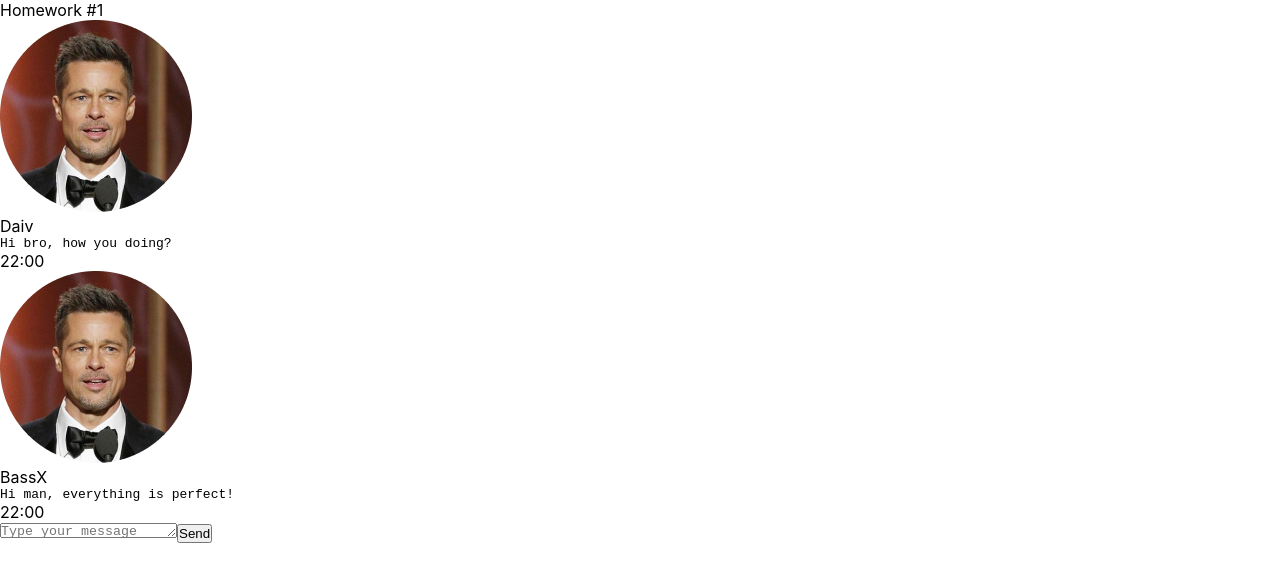
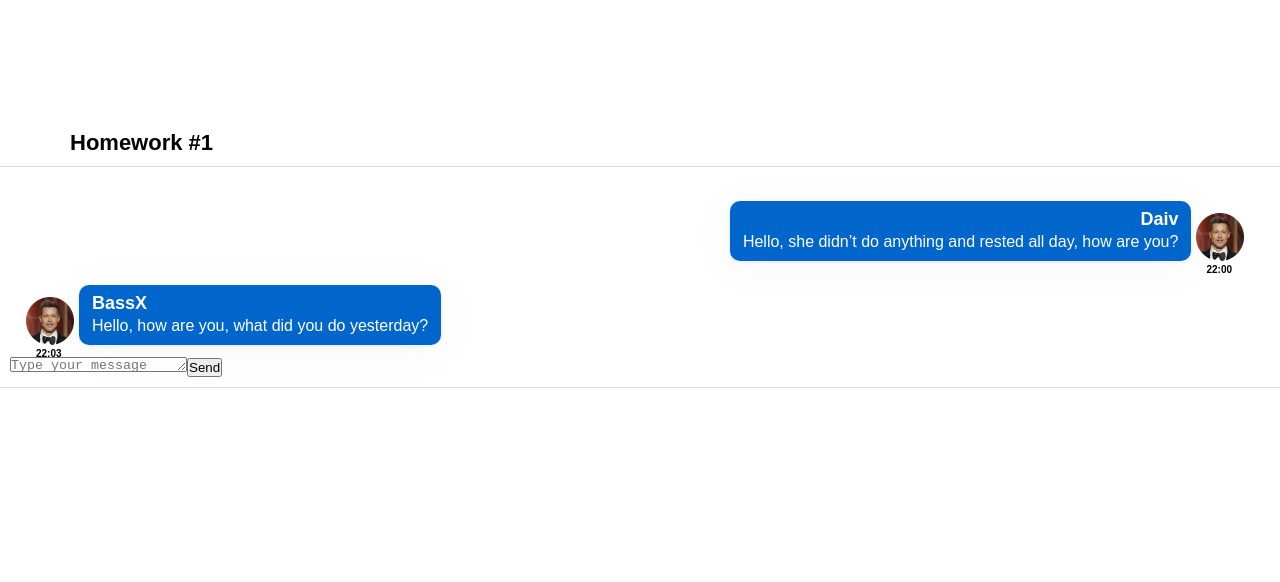
Before and after one commit to dnisaev/homework-s2, a React (Create React App) app: page / in a window 1280 px wide. Shown: the top 582 px of the page. Built offline with nearby package versions, Linux system fonts and the light colour scheme.

Commit message:
add CSS to messages

```diff
--- a/src/s1-main/App.module.css
+++ b/src/s1-main/App.module.css
@@ -3,9 +3,19 @@
 }
 
 .hw {
-
+    position: relative;
+    width: auto;
+    min-width: 360px;
+    margin-top: 10px;
+    padding: 10px;
+    border-top: 1px solid #D9D9D9;
+    border-bottom: 1px solid #D9D9D9;
 }
 
 .hwTitle {
-
+    margin: 130px 0 0 70px;
+    color: #000;
+    font-family: Montserrat, sans-serif;
+    font-size: 22px;
+    font-weight: 600;
 }
--- a/src/s2-homeworks/hw01/HW1.tsx
+++ b/src/s2-homeworks/hw01/HW1.tsx
@@ -34,7 +34,7 @@ export const message0: MessageType = {
         name: 'Daiv',  // можно менять
     },
     message: {
-        text: 'Hi bro, how you doing?', // можно менять
+        text: 'Hello, she didn’t do anything and rested all day, how are you?', // можно менять
         time: '22:00', // можно менять
     },
 }
@@ -45,8 +45,8 @@ export const friendMessage0: MessageType = {
         name: 'BassX', // можно менять
     },
     message: {
-        text: 'Hi man, everything is perfect!', // можно менять
-        time: '22:00', // можно менять
+        text: 'Hello, how are you, what did you do yesterday?', // можно менять
+        time: '22:03', // можно менять
     },
 }
 
--- a/src/s2-homeworks/hw01/friend-message/FriendMessage.module.css
+++ b/src/s2-homeworks/hw01/friend-message/FriendMessage.module.css
@@ -1,17 +1,33 @@
 .friendMessage {
-
+    position: relative;
+    margin-left: 16px;
 }
 
 .friendImageAndText {
+    display: flex;
+    flex-direction: row;
+    align-items: flex-end;
 
+    margin-top: 24px;
 }
 
 .friendImageAndText img {
-
+    position: relative;
+    width: 48px;
+    height: 48px;
 }
 
 .friendText {
+    width: auto;
+    max-width: 540px;
+    min-height: 60px;
+    padding: 8px 13px;
+    margin-left: 5px;
 
+    background-color: #06C;
+    border-radius: 10px;
+    filter: drop-shadow(0px 1px 2px rgba(29, 33, 38, 0.10))
+    drop-shadow(0px 5px 20px rgba(29, 33, 38, 0.03));
 }
 
 .friendText:after {
@@ -19,13 +35,32 @@
 }
 
 .friendName {
-
+    color: #FFF;
+    font-family: Montserrat, sans-serif;
+    font-size: 18px;
+    font-weight: 600;
 }
 
 .friendMessageText {
+    margin-top: 3px;
+    white-space: pre-wrap;
 
+    color: #FFF;
+    font-family: Montserrat, sans-serif;
+    font-size: 16px;
+    font-weight: 400;
 }
 
 .friendTime {
+    position: relative;
+    left: 10px;
+    top: 3px;
 
+    display: flex;
+    align-items: flex-end;
+
+    color: #000;
+    font-family: Montserrat, sans-serif;
+    font-size: 10px;
+    font-weight: 600;
 }
--- a/src/s2-homeworks/hw01/message/Message.module.css
+++ b/src/s2-homeworks/hw01/message/Message.module.css
@@ -1,17 +1,38 @@
 .message {
-
+    display: flex;
+    justify-content: flex-end;
+    position: relative;
 }
 
 .imageAndText {
+    display: flex;
+    flex-direction: row-reverse;
+    align-items: flex-end;
 
+    margin-top: 24px;
 }
 
 .imageAndText img {
-
+    position: relative;
+    width: 48px;
+    height: 48px;
 }
 
 .text {
+    display: flex;
+    flex-direction: column;
+    align-items: flex-end;
 
+    width: auto;
+    max-width: 540px;
+    min-height: 60px;
+    padding: 8px 13px;
+    margin-right: 5px;
+
+    background-color: #06C;
+    border-radius: 10px;
+    filter: drop-shadow(0px 1px 2px rgba(29, 33, 38, 0.10))
+            drop-shadow(0px 5px 20px rgba(29, 33, 38, 0.03));
 }
 
 .text:after {
@@ -19,13 +40,32 @@
 }
 
 .name {
-
+    color: #FFF;
+    font-family: Montserrat, sans-serif;
+    font-size: 18px;
+    font-weight: 600;
 }
 
 .messageText {
+    margin-top: 3px;
+    white-space: pre-wrap;
 
+    color: #FFF;
+    font-family: Montserrat, sans-serif;
+    font-size: 16px;
+    font-weight: 400;
 }
 
 .time {
+    position: relative;
+    right: 38px;
+    top: 14px;
 
+    display: flex;
+    align-items: flex-end;
+
+    color: #000;
+    font-family: Montserrat, sans-serif;
+    font-size: 10px;
+    font-weight: 600;
 }
```
